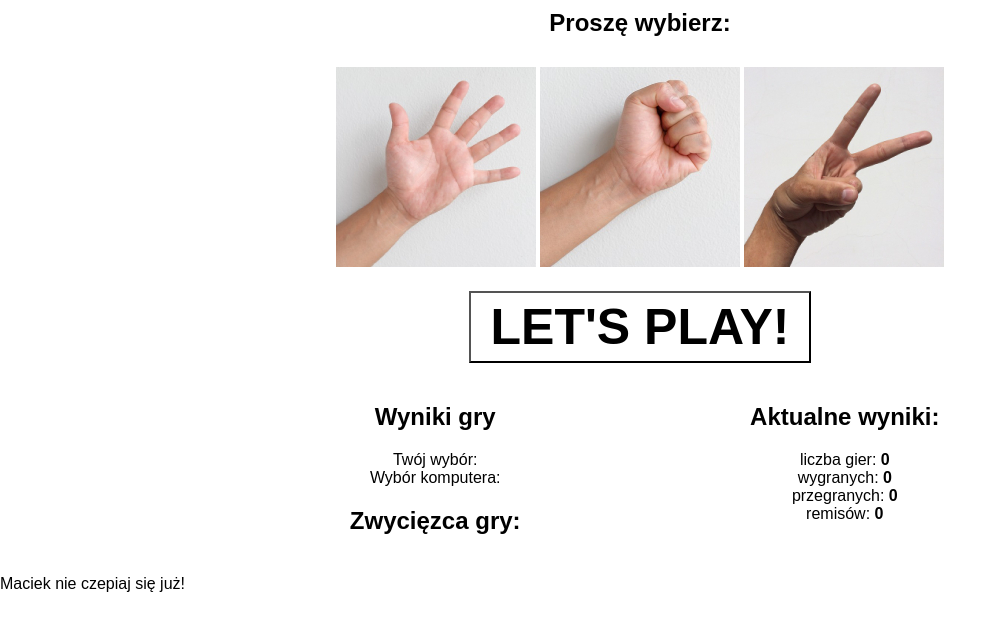
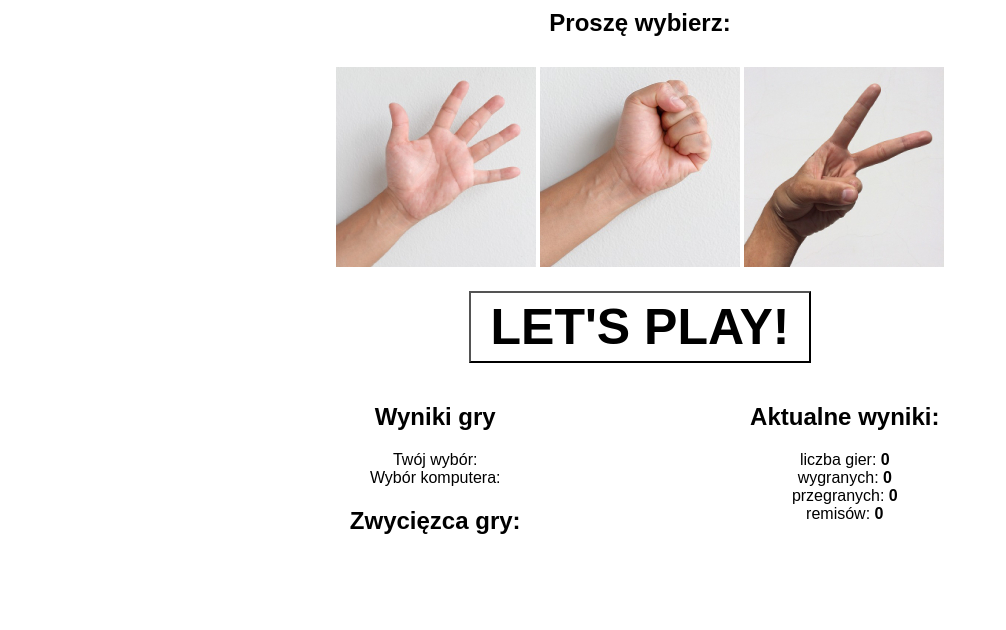
Before and after one commit to MarcinPrzytula/Game-RockPaperScissors, a plain HTML site: page index.html in a window 1280 px wide. Shown: the part 78-708 px from the top of the page, without its empty margins (0-1006 px from the left). Drawn offline with Linux system fonts and the light colour scheme.

Commit message:
update index.html

```diff
--- a/index.html
+++ b/index.html
@@ -35,7 +35,6 @@
             <p>remisów: <span data-view="numberOfDraws">0</span></p>
         </div>
     </div>
-    <p>Maciek nie czepiaj się już!</p>
 
     <script src="script.js"></script>
 </body>
```
